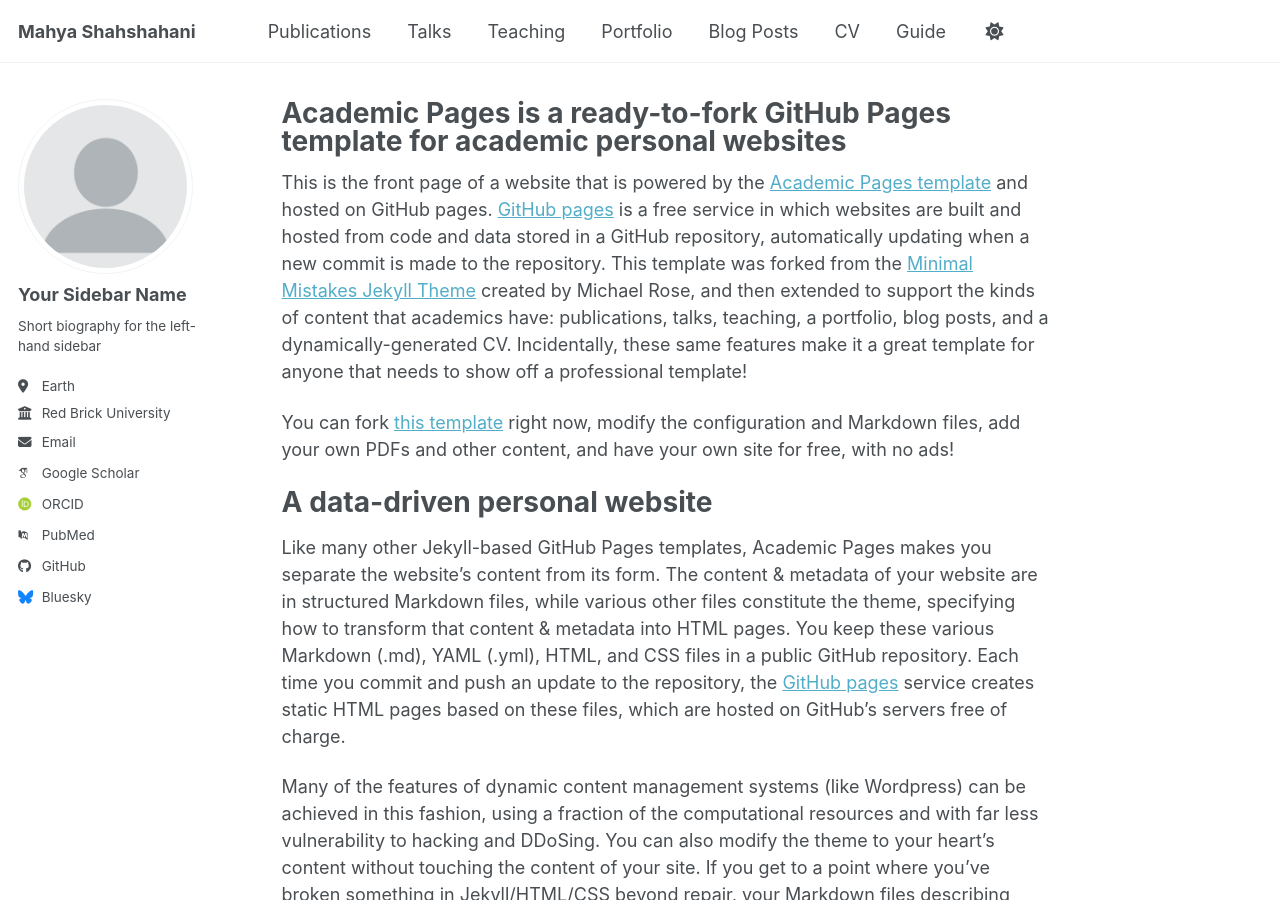
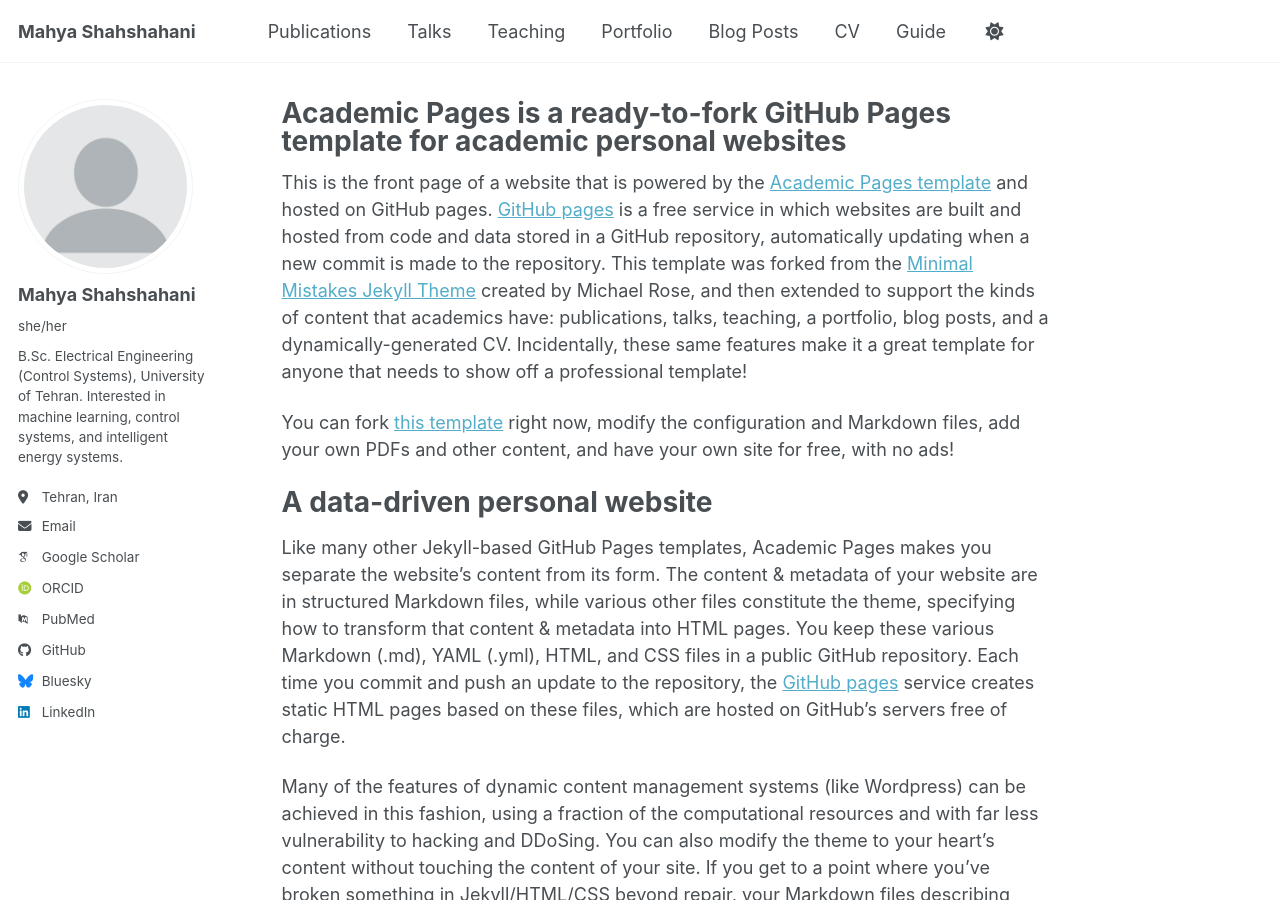
Before and after one commit to mahya-sh/mahya-sh.github.io, a Jekyll site: the page built from _pages/about.md, in a window 1280 px wide and 900 px high. Built offline with Jekyll 4.4.1, drawn with Linux system fonts in a browser that asks for light colours; some web fonts are replaced; a script bundle is joined from its source files by our own code; library files that are not in the unit come from our copies.

Commit message:
Update author profile information in _config.yml

```diff
--- a/_config.yml
+++ b/_config.yml
@@ -24,13 +24,13 @@
 author:
   # Biographic information
   avatar           : "profile.png"
-  name             : "Your Sidebar Name"
-  pronouns         : # example: "she/her"
-  bio              : "Short biography for the left-hand sidebar"
-  location         : "Earth"
-  employer         : "Red Brick University"
+  name             : "Mahya Shahshahani"
+  pronouns         : "she/her"
+  bio              : "B.Sc. Electrical Engineering (Control Systems), University of Tehran. Interested in machine learning, control systems, and intelligent energy systems."
+  location         : "Tehran, Iran"
+  #employer         : #"Red Brick University"
   uri              : # URL
-  email            : "none@example.org"
+  email            : "mahyashahshahani@gmail.com"
 
   # Academic websites
   academia         : # URL
@@ -66,7 +66,7 @@
   keybase          : # Username
   instagram        : # Username
   lastfm           : # Username
-  linkedin         : # Username
+  linkedin         : "mahya-sh"
   mastodon         : # URL
   medium           : # URL
   pinterest        : # Username
```
